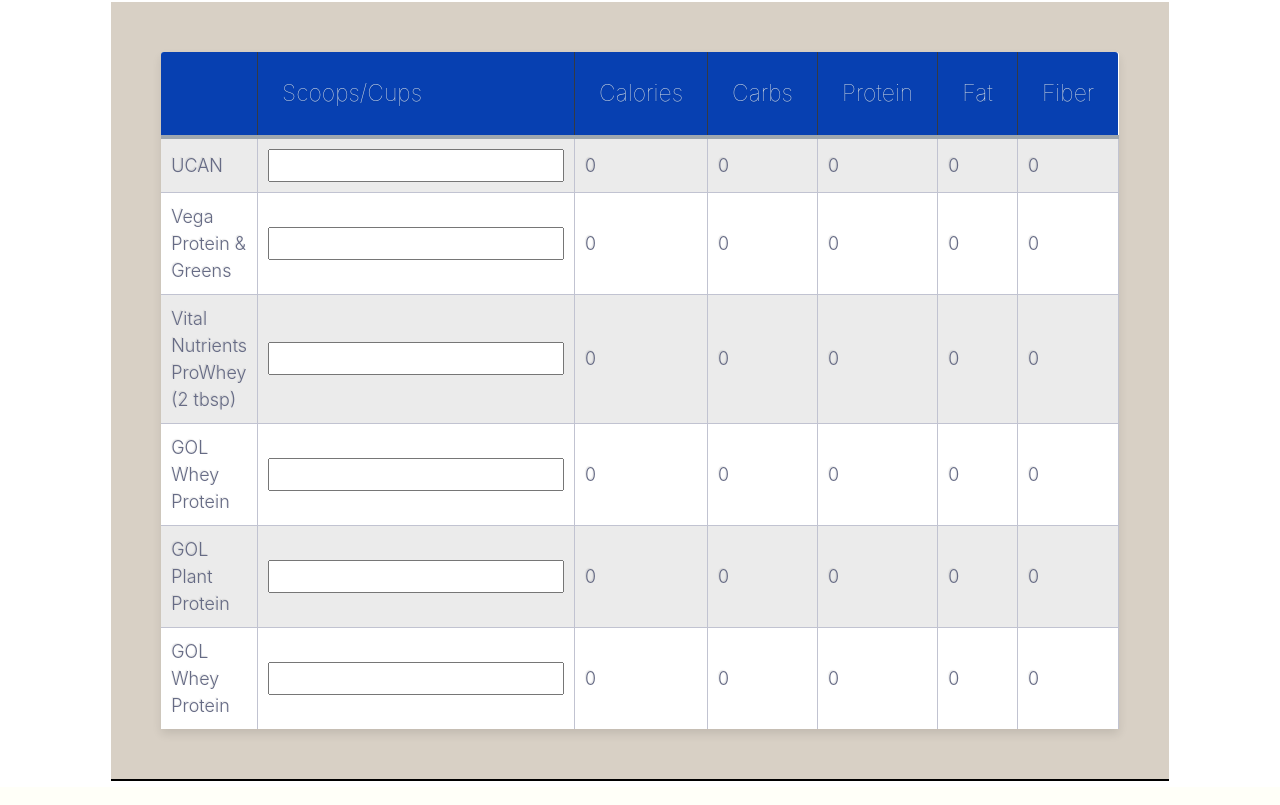
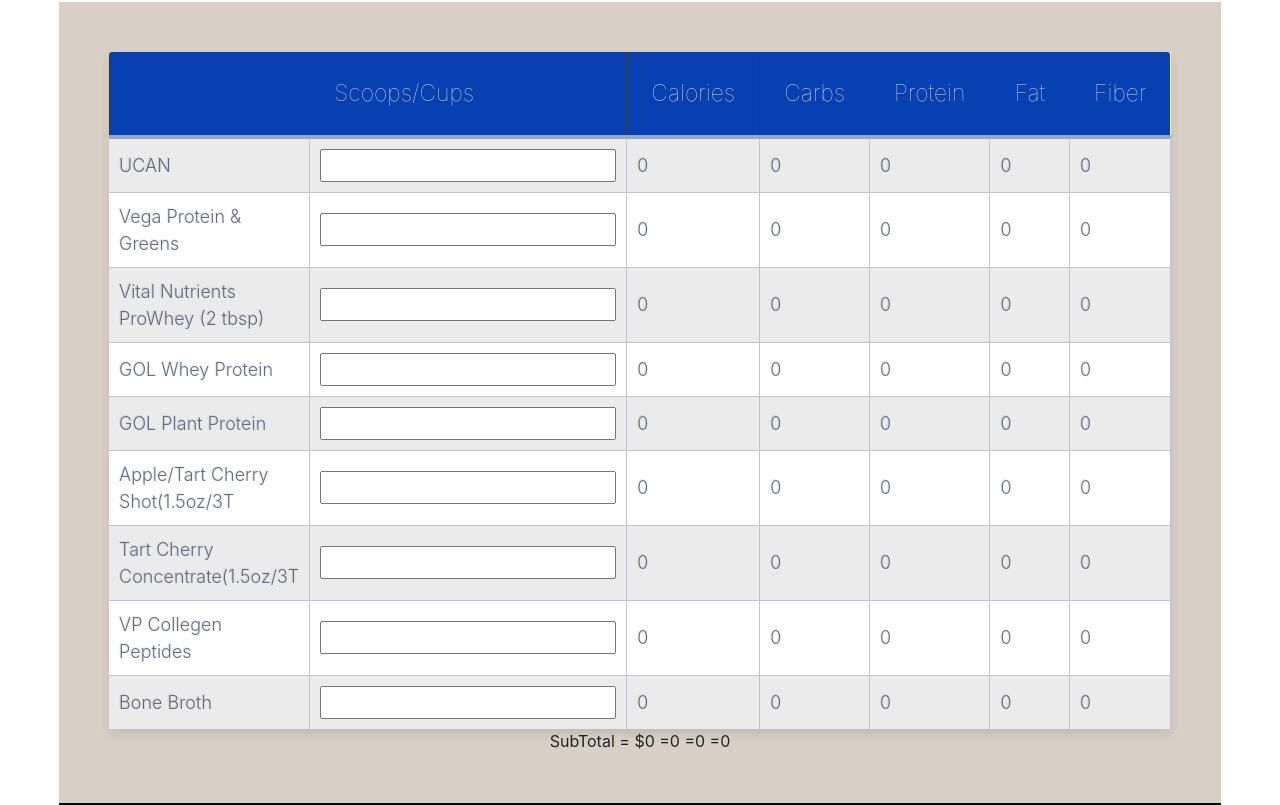
Before and after one commit to NayemulSCode/ProHealth, a React (Create React App) app: page / in a window 1280 px wide. Shown: the part 1147-1952 px from the top of the page. Built offline with nearby package versions, Linux system fonts and the light colour scheme.

Commit message:
recommendation table done

```diff
--- a/src/components/Estimated/Recommendation.js
+++ b/src/components/Estimated/Recommendation.js
@@ -1,4 +1,4 @@
-import React, { useState } from 'react'
+import React, { useState, useEffect, useCallback } from 'react'
 
 const Recommendation = () => {
     const [ucan, setUcan] = useState(null);
@@ -6,13 +6,58 @@
     const [vital, setVital] = useState(null);
     const [whey, setWhey] = useState(null);
     const [plant, setPlant] = useState(null);
+    const [apple, setApple] = useState(null);
+    const [tart, setTart]= useState(null);
+    const [vp, setVp] = useState(null);
+    const [bone, setBone] = useState(null);
     const handleSubmit =()=>{
     }
+    const keyUp=()=>{
+        console.log("loded");
+    }
+
+    function updateSubTotal() {
+        var table = document.getElementById("myTable");
+        var calorie = Array.from(table.rows).slice(1).reduce((total, row) => {
+                return total + parseFloat(row.cells[2].innerHTML);
+            }, 0);
+            console.log(calorie)
+            document.getElementById("val").innerHTML = "SubTotal = $" + calorie;
+
+            var crabs = Array.from(table.rows).slice(1).reduce((total, row) => {
+                return total + parseFloat(row.cells[3].innerHTML);
+            }, 0);
+            console.log(crabs)
+            document.getElementById("crabs").innerHTML = " =" + crabs;
+
+            var protien = Array.from(table.rows).slice(1).reduce((total, row) => {
+                return total + parseFloat(row.cells[4].innerHTML);
+            }, 0);
+            console.log(protien)
+            document.getElementById("protien").innerHTML = " =" + protien;
+
+            var fat = Array.from(table.rows).slice(1).reduce((total, row) => {
+                return total + parseFloat(row.cells[5].innerHTML);
+            }, 0);
+            console.log(fat)
+            document.getElementById("protien").innerHTML = " =" + fat;
+
+            var fiber = Array.from(table.rows).slice(1).reduce((total, row) => {
+                return total + parseFloat(row.cells[6].innerHTML);
+            }, 0);
+            console.log(fiber)
+            document.getElementById("fiber").innerHTML = " =" + fiber;
+        }
+
+    useEffect(()=>{
+        updateSubTotal();
+    }, [updateSubTotal])
+
 
     return (
         <div className="calulator-table" id="tracker">
         <form className="form" onSubmit={handleSubmit}>
-            <table className="table-fill">
+            <table id="myTable" className="table-fill">
                 <thead>
                     <tr>
                         <th></th>
@@ -30,7 +75,7 @@
                         <td>
                             <input onKeyUpCapture={(e)=>setUcan(e.target.value)} name='grams' id="grams" type="text"/>
                         </td>
-                        <td id="calorie">{ucan*120}</td>
+                        <td onLoadCapture={keyUp} id="calorie">{ucan*120}</td>
                         <td>{28*ucan}</td>
                         <td>{270*ucan}</td>
                         <td>{0*ucan}</td>
@@ -81,18 +126,56 @@
                         <td>{4.5*plant}</td>
                     </tr>
                     <tr>
-                        <td><label htmlFor="grams">GOL Whey Protein</label></td>
+                        <td><label htmlFor="grams">Apple/Tart Cherry Shot(1.5oz/3T</label></td>
                         <td>
-                            <input onKeyUpCapture={(e)=>setWhey(e.target.value)} name='grams' id="grams" type="text"/>
+                            <input onKeyUpCapture={(e)=>setApple(e.target.value)} name='grams' id="grams" type="text"/>
                         </td>
-                        <td>{120*whey}</td>
-                        <td>{6*whey}</td>
-                        <td>{24*whey}</td>
-                        <td>{0.5*whey}</td>
-                        <td>{2*whey}</td>
+                        <td>{70*apple}</td>
+                        <td>{17*apple}</td>
+                        <td>{0*apple}</td>
+                        <td>{0*apple}</td>
+                        <td>{0*apple}</td>
+                    </tr>
+                    <tr>
+                        <td><label htmlFor="grams">Tart Cherry Concentrate(1.5oz/3T</label></td>
+                        <td>
+                            <input onKeyUpCapture={(e)=>setTart(e.target.value)} name='grams' id="grams" type="text"/>
+                        </td>
+                        <td>{40*tart}</td>
+                        <td>{10*tart}</td>
+                        <td>{0*tart}</td>
+                        <td>{0*tart}</td>
+                        <td>{0*tart}</td>
+                    </tr>
+                    <tr>
+                        <td><label htmlFor="grams">VP Collegen Peptides</label></td>
+                        <td>
+                            <input onKeyUpCapture={(e)=>setVp(e.target.value)} name='grams' id="grams" type="text"/>
+                        </td>
+                        <td>{36*vp}</td>
+                        <td>{0*vp}</td>
+                        <td>{9*vp}</td>
+                        <td>{0*vp}</td>
+                        <td>{0*vp}</td>
+                    </tr>
+                    <tr>
+                        <td><label htmlFor="grams">Bone Broth</label></td>
+                        <td>
+                            <input onKeyUpCapture={(e)=>setBone(e.target.value)} name='grams' id="grams" type="text"/>
+                        </td>
+                        <td>{40*bone}</td>
+                        <td>{0*bone}</td>
+                        <td>{9*bone}</td>
+                        <td>{1*bone}</td>
+                        <td>{0*bone}</td>
                     </tr>
                 </tbody>
             </table>
+            <span id="val"></span>
+            <span id="crabs"></span>
+            <span id="protien"></span>
+            <span id="fat"></span>
+            <span id="fiber"></span>
         </form>
         </div>
     )
```
